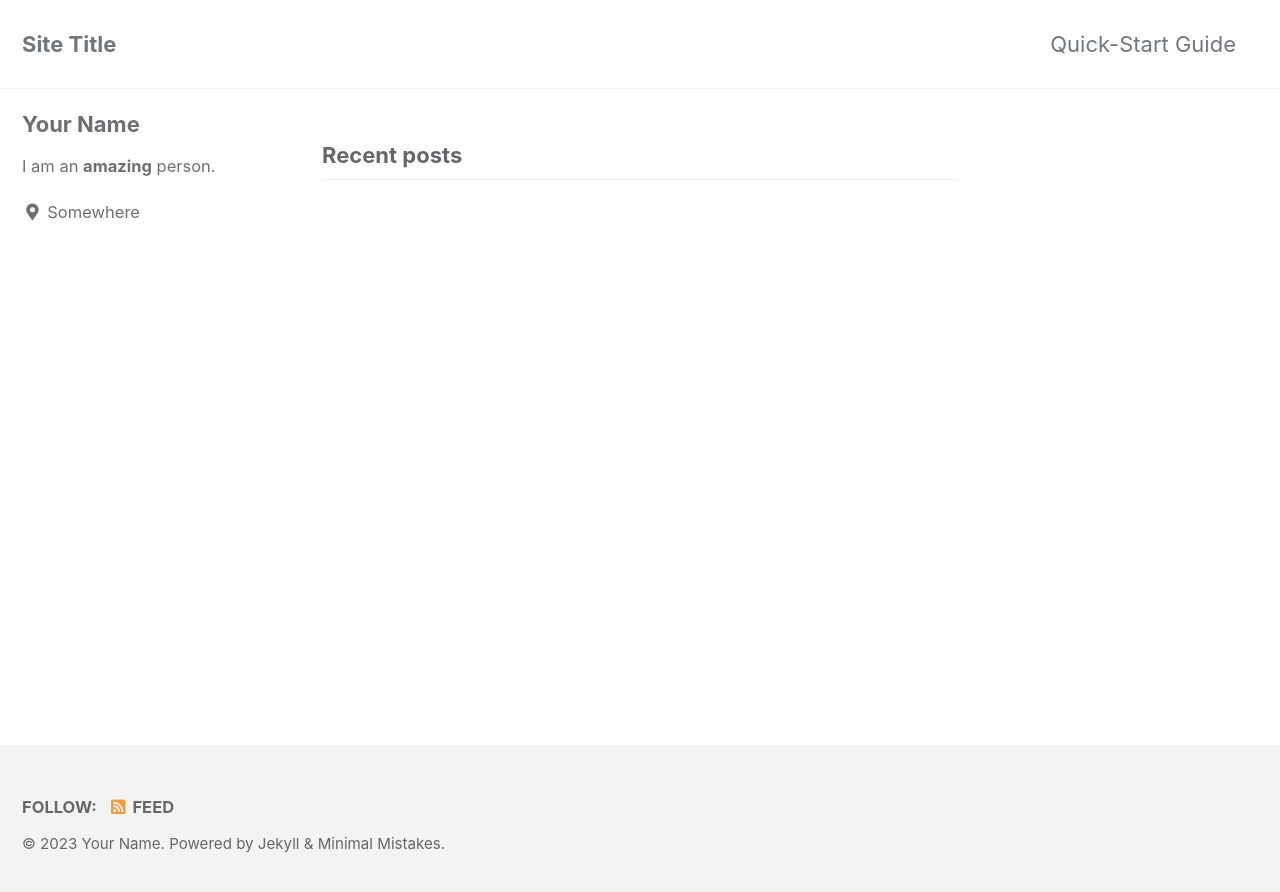
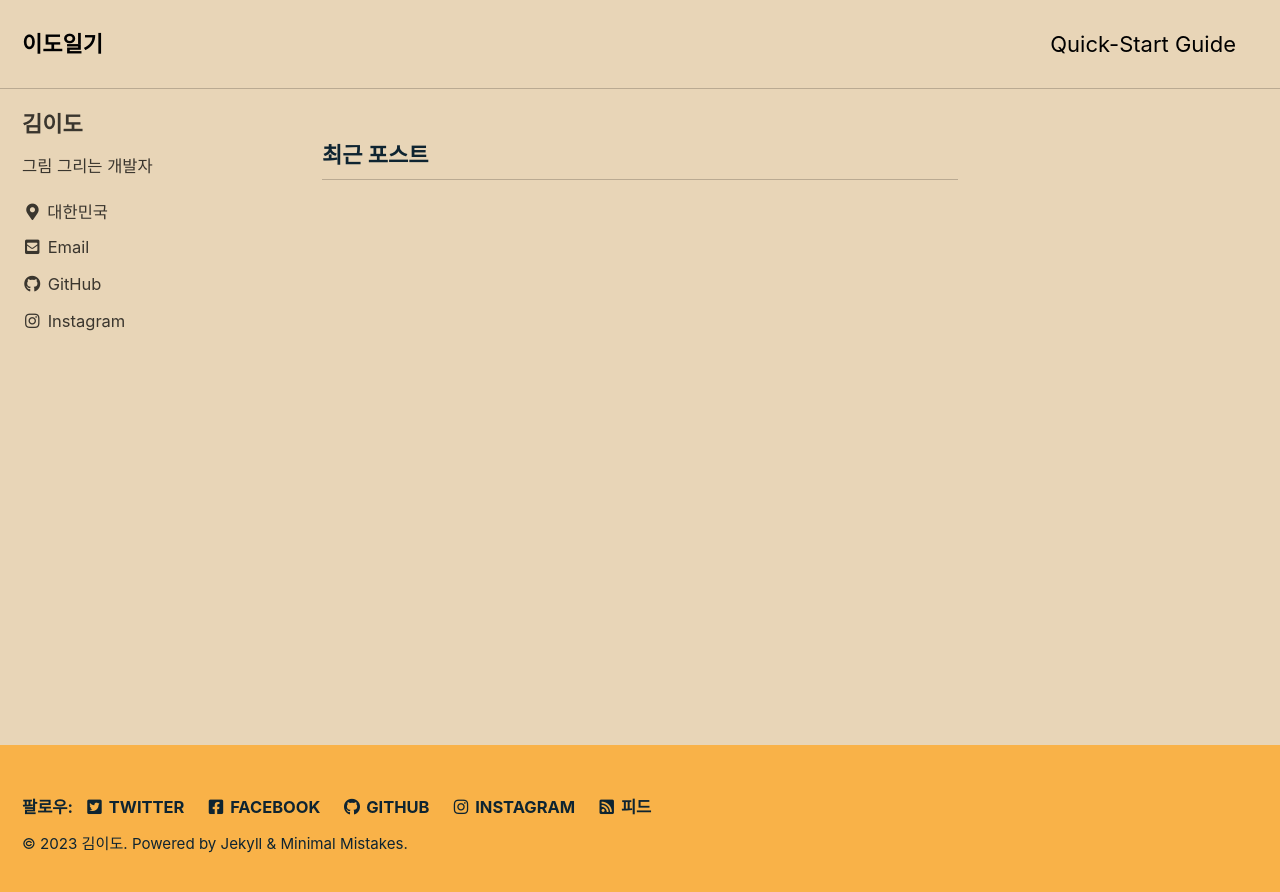
Before and after one commit to xkimido/xkimido.github.io, a Jekyll site: the page built from index.html, in a window 1280 px wide. Shown: the top 892 px of the page. Built offline with Jekyll 4.4.1, drawn with Linux system fonts in a browser that asks for light colours; cached includes are drawn as plain includes; the list of posts is cut into pages by our own code.

Commit message:
Update config

```diff
--- a/_config.yml
+++ b/_config.yml
@@ -12,21 +12,21 @@
 
 # theme                  : "minimal-mistakes-jekyll"
 # remote_theme           : "mmistakes/minimal-mistakes"
-minimal_mistakes_skin    : "default" # "air", "aqua", "contrast", "dark", "dirt", "neon", "mint", "plum", "sunrise"
+minimal_mistakes_skin    : "sunrise" # "air", "aqua", "contrast", "dark", "dirt", "neon", "mint", "plum", "sunrise"
 
 # Site Settings
-locale                   : "en-US"
-title                    : "Site Title"
+locale                   : "ko-KR"
+title                    : "이도일기"
 title_separator          : "-"
 subtitle                 : # site tagline that appears below site title in masthead
-name                     : "Your Name"
-description              : "An amazing website."
-url                      : # the base hostname & protocol for your site e.g. "https://mmistakes.github.io"
+name                     : "김이도"
+description              : "Kim Ido's Blog"
+url                      : "https://xkimido.com"
 baseurl                  : # the subpath of your site, e.g. "/blog"
-repository               : # GitHub username/repo-name e.g. "mmistakes/minimal-mistakes"
+repository               : "xkimido/xkimido.github.io"
 teaser                   : # path of fallback teaser image, e.g. "/assets/images/500x300.png"
 logo                     : # path of logo image to display in the masthead, e.g. "/assets/images/88x88.png"
-masthead_title           : # overrides the website title displayed in the masthead, use " " for no title
+masthead_title           : "이도일기"
 # breadcrumbs            : false # true, false (default)
 words_per_minute         : 200
 comments:
@@ -104,43 +104,43 @@ analytics:
 
 # Site Author
 author:
-  name             : "Your Name"
+  name             : "김이도"
   avatar           : # path of avatar image, e.g. "/assets/images/bio-photo.jpg"
-  bio              : "I am an **amazing** person."
-  location         : "Somewhere"
+  bio              : "그림 그리는 개발자"
+  location         : "대한민국"
   email            :
   links:
     - label: "Email"
       icon: "fas fa-fw fa-envelope-square"
-      # url: "mailto:your.name@email.com"
+      url: "mailto:contact@xkimido.com"
     - label: "Website"
       icon: "fas fa-fw fa-link"
       # url: "https://your-website.com"
     - label: "Twitter"
       icon: "fab fa-fw fa-twitter-square"
-      # url: "https://twitter.com/"
+      # url: "https://twitter.com/xkimido"
     - label: "Facebook"
       icon: "fab fa-fw fa-facebook-square"
-      # url: "https://facebook.com/"
+      # url: "https://facebook.com/xkimido"
     - label: "GitHub"
       icon: "fab fa-fw fa-github"
-      # url: "https://github.com/"
+      url: "https://github.com/xkimido"
     - label: "Instagram"
       icon: "fab fa-fw fa-instagram"
-      # url: "https://instagram.com/"
+      url: "https://instagram.com/xkimido"
 
 # Site Footer
 footer:
   links:
     - label: "Twitter"
       icon: "fab fa-fw fa-twitter-square"
-      # url:
+      url: "https://twitter.com/xkimido"
     - label: "Facebook"
       icon: "fab fa-fw fa-facebook-square"
-      # url:
+      url: "https://facebook.com/xkimido"
     - label: "GitHub"
       icon: "fab fa-fw fa-github"
-      # url:
+      url: "https://github.com/xkimido"
     - label: "GitLab"
       icon: "fab fa-fw fa-gitlab"
       # url:
@@ -149,7 +149,7 @@ footer:
       # url:
     - label: "Instagram"
       icon: "fab fa-fw fa-instagram"
-      # url:
+      url: "https://instagram.com/xkimido"
 
 
 # Reading Files
```
